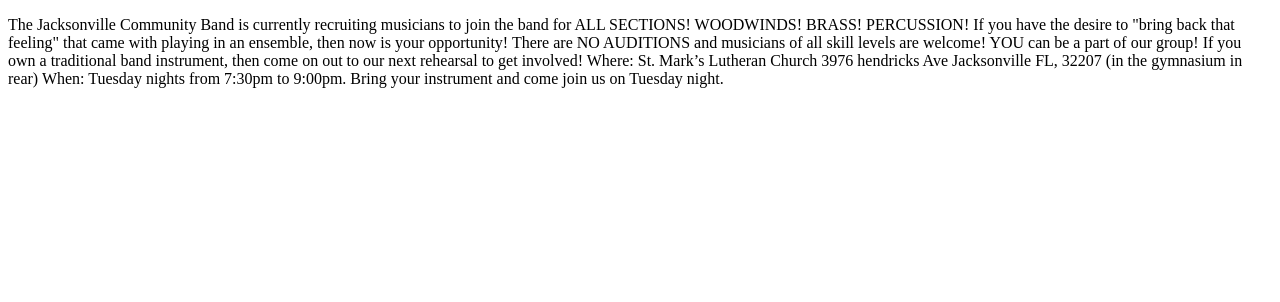
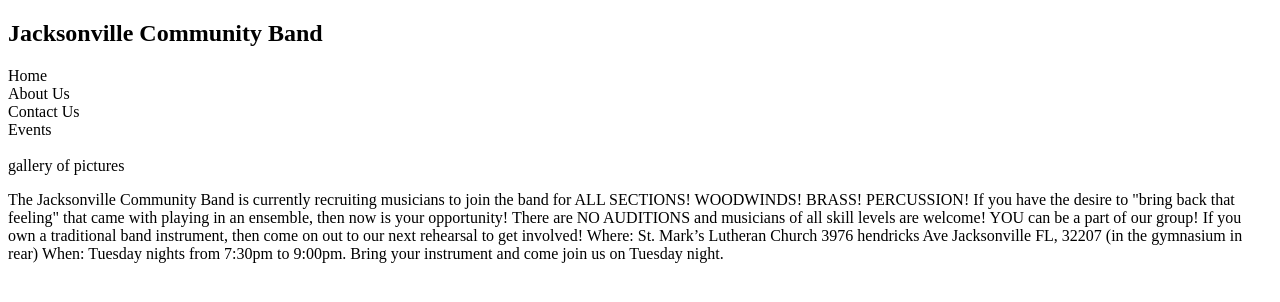
Before and after one commit to morgangrace11/JacksonvilleCommunityBand, an Angular app: page / in a window 1280 px wide. Shown: the top 302 px of the page. Built offline with nearby package versions, Linux system fonts and the light colour scheme.

Commit message:
added basic information with no styling on nav bar and home page

```diff
--- a/src/app/app.component.html
+++ b/src/app/app.component.html
@@ -1 +1,2 @@
+<app-nav-bar></app-nav-bar>
 <router-outlet></router-outlet>
--- a/src/app/app.module.ts
+++ b/src/app/app.module.ts
@@ -13,7 +13,10 @@
   imports: [
     BrowserModule,
     RouterModule.forRoot([
-      { path: '', component: HomePageComponent }
+      { path: '', component: HomePageComponent },
+      { path: 'about', component: AboutUsComponent },
+      { path: 'contact', component: ContactComponent },
+      { path: 'events', component: EventsComponent }
     ])
   ],
   declarations: [
--- a/src/app/home-page/home-page.component.html
+++ b/src/app/home-page/home-page.component.html
@@ -1,3 +1,6 @@
+<br />
+<div>gallery of pictures</div>
+
 <p>
   The Jacksonville Community Band is currently recruiting musicians to join the band for ALL SECTIONS! WOODWINDS! BRASS!
   PERCUSSION! If you have the desire to "bring back that feeling" that came with playing in an ensemble, then now is
--- a/src/app/nav-bar/nav-bar.component.html
+++ b/src/app/nav-bar/nav-bar.component.html
@@ -1,3 +1,7 @@
-<p>
-  nav-bar works!
-</p>
+<div class="nav">
+  <h2>Jacksonville Community Band</h2>
+  <div [routerLink]="['/']">Home</div>
+  <div [routerLink]="['/about']">About Us</div>
+  <div [routerLink]="['/contact']">Contact Us</div>
+  <div [routerLink]="['/events']">Events</div>
+</div>
```
